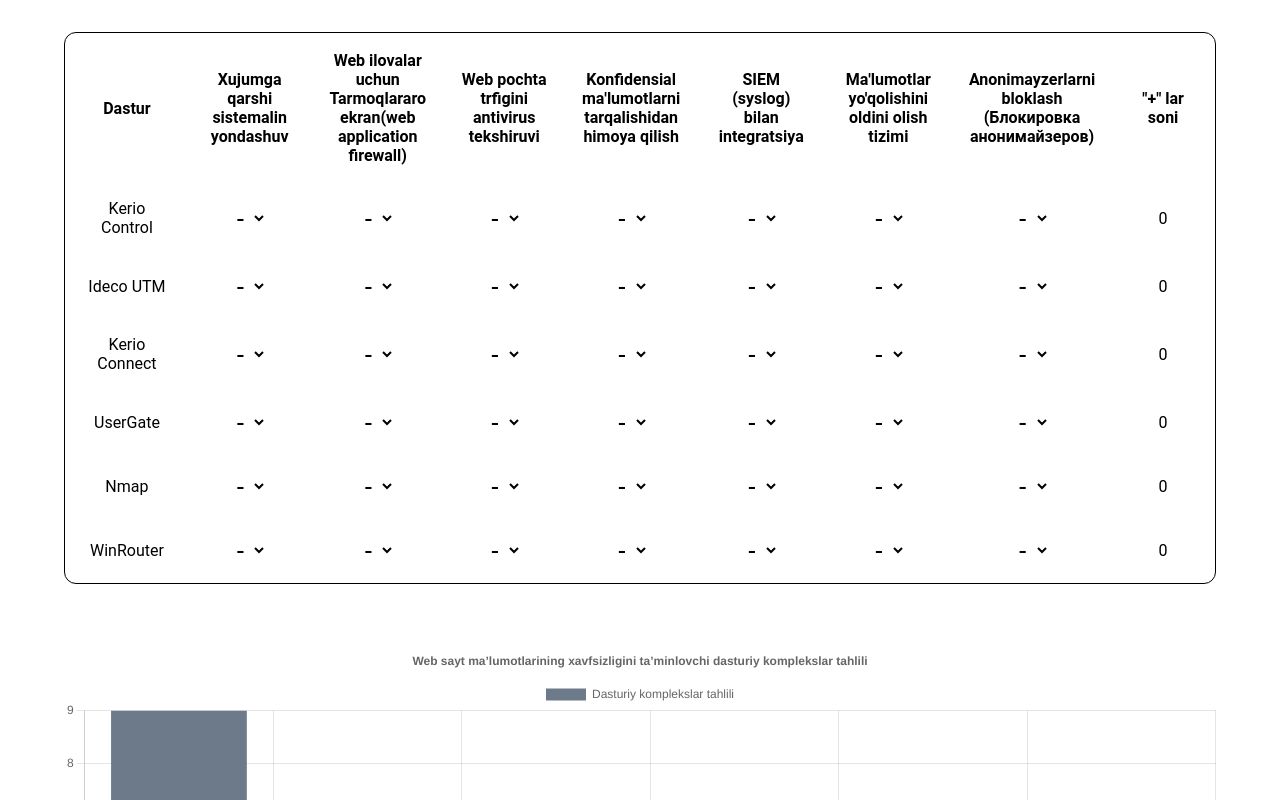
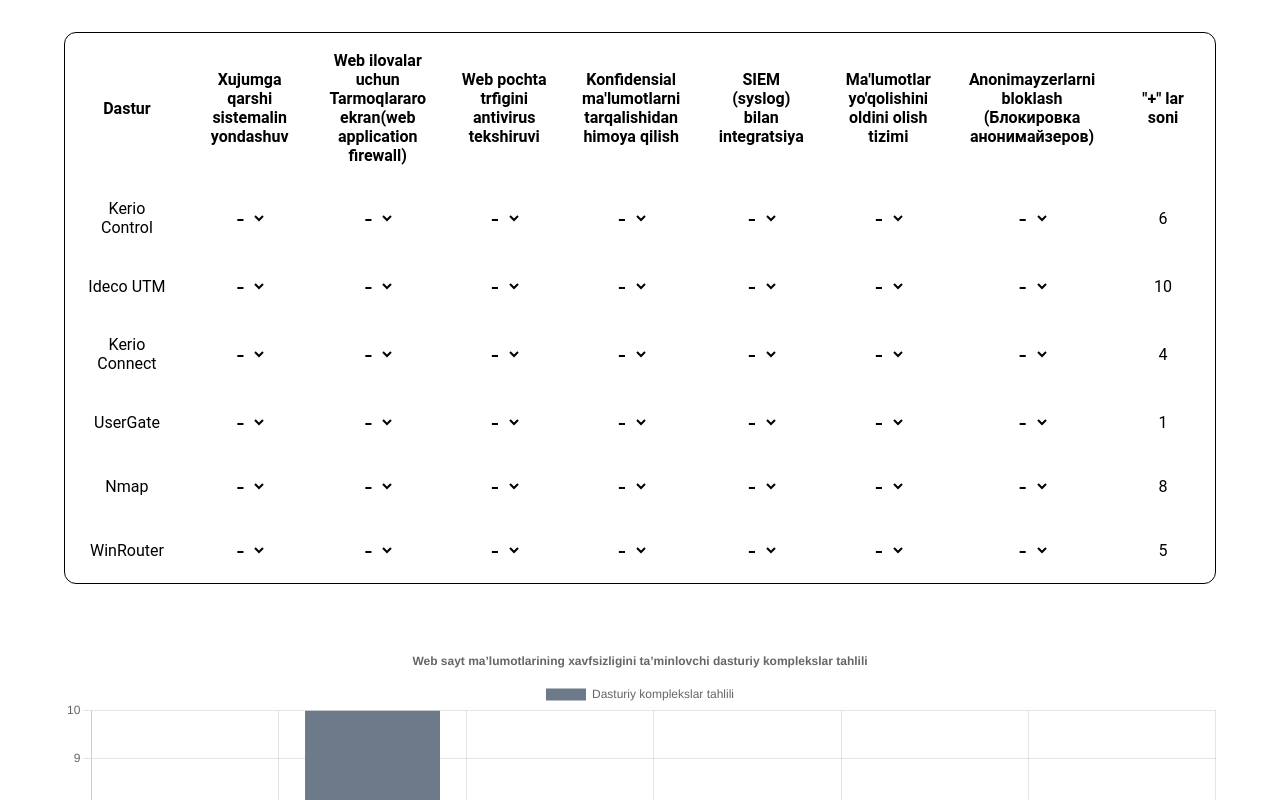
Before and after one commit to muhammadjonqilichev/test-app, a React (Create React App) app: page / in a window 1280 px wide. Shown: the top 800 px of the page. Built offline with nearby package versions, Linux system fonts and the light colour scheme.

Commit message:
bar connected to value from names (*select>option)

```diff
--- a/src/App.js
+++ b/src/App.js
@@ -18,12 +18,12 @@
     '"+" lar soni',
   ];
   const rowNames = [
-    {name: "Kerio Control", value: 0},
-    {name:"Ideco UTM", value: 0},
-    {name:"Kerio Connect", value: 0},
-    {name:"UserGate", value: 0},
-    {name:"Nmap", value: 0},
-    {name:"WinRouter", value: 0},
+    {name: "Kerio Control", value:6},
+    {name:"Ideco UTM", value: 10},
+    {name:"Kerio Connect", value: 4},
+    {name:"UserGate", value: 1},
+    {name:"Nmap", value: 8},
+    {name:"WinRouter", value: 5},
   ];
 
   return (
--- a/src/components/Bar/Bar.jsx
+++ b/src/components/Bar/Bar.jsx
@@ -37,16 +37,26 @@
   };
 
   const labels = rowNames.map(row => row.name);
+  const values = rowNames.map(row => row.value)
 
   const data = {
     labels,
     datasets: [
       {
         label: 'Dasturiy komplekslar tahlili',
-        data: labels.map(() => faker.datatype.number({ min: 1, max: 10 })),
+        data: values,
         backgroundColor: 'rgba(108, 122, 137, 1)',
       }
     ],
+    options: {
+      scales: {
+       yAxes: [{
+         ticks: {
+          suggestedMax: values
+          }
+        }]
+       }
+     }
   };
 
   return <Bar options={options} data={data}  className={styles.barChart}/>;
--- a/src/components/tablePart/TablePart.jsx
+++ b/src/components/tablePart/TablePart.jsx
@@ -1,89 +1,9 @@
 import React, { useState, useRef } from "react";
 import styles from "./TablePart.module.scss";
 
-export default function TablePart() {
-  const colNames = [
-    "Dastur",
-    "Xujumga qarshi sistemalin yondashuv",
-    "Web ilovalar uchun Tarmoqlararo ekran(web application firewall)",
-    "Web pochta trfigini antivirus tekshiruvi",
-    "Konfidensial ma'lumotlarni tarqalishidan himoya qilish",
-    "SIEM (syslog) bilan integratsiya",
-    "Ma'lumotlar yo'qolishini oldini olish tizimi",
-    "Anonimayzerlarni bloklash (Блокировка анонимайзеров)",
-    '"+" lar soni',
-  ];
-  const rowNames = ["A", "B", "C", "D", "E", "F", "G"];
+export default function TablePart({ colNames, rowNames }) {
+  const rowName = ["A", "B", "C", "D", "E", "F", "G"];
 
-  const [inputValue, setInputValue] = useState(0);
-  var count = useRef(0);
-  const getValues = (e) => {
-    if (e.target.value === "+") {
-      console.log(Number((count.current = count.current + 1)));
-      setInputValue(count.current);
-    } else {
-      Number((count.current = count.current - 1));
-      setInputValue(count.current);
-    }
-  };
-
-  const [inputValue2, setInputValue2] = useState(0);
-  var count2 = useRef(0);
-  const getValues2 = (e) => {
-    if (e.target.value === "+") {
-      Number((count2.current = count2.current + 1));
-      setInputValue2(count2.current);
-    } else {
-      Number((count2.current = count2.current - 1));
-      setInputValue2(count2.current);
-    }
-  };
-
-  const [inputValue3, setInputValue3] = useState(0);
-  var count3 = useRef(0);
-  const getValues3 = (e) => {
-    if (e.target.value === "+") {
-      Number((count3.current = count3.current + 1));
-      setInputValue3(count3.current);
-    } else {
-      Number((count3.current = count3.current - 1));
-      setInputValue3(count3.current);
-    }
-  };
-
-  const [inputValue4, setInputValue4] = useState(0);
-  var count4 = useRef(0);
-  const getValues4 = (e) => {
-    if (e.target.value === "+") {
-      Number((count4.current = count4.current + 1));
-      setInputValue4(count4.current);
-    } else {
-      Number((count4.current = count4.current - 1));
-      setInputValue4(count4.current);
-    }
-  };
-  const [inputValue5, setInputValue5] = useState(0);
-  var count5 = useRef(0);
-  const getValues5 = (e) => {
-    if (e.target.value === "+") {
-      Number((count5.current = count5.current + 1));
-      setInputValue5(count5.current);
-    } else {
-      Number((count5.current = count5.current - 1));
-      setInputValue5(count5.current);
-    }
-  };
-  const [inputValue6, setInputValue6] = useState(0);
-  var count6 = useRef(0);
-  const getValues6 = (e) => {
-    if (e.target.value === "+") {
-      Number((count6.current = count6.current + 1));
-      setInputValue6(count6.current);
-    } else {
-      Number((count6.current = count6.current - 1));
-      setInputValue6(count6.current);
-    }
-  };
   return (
     <div className={styles.tableBlock}>
       <table>
@@ -93,78 +13,20 @@
           ))}
         </tr>
         <tbody>
-          <tr>
-            <td>Kerio Control</td>
-            {rowNames.map((colName) => (
+          {rowNames.map((row) => (
+            <tr key={row.name}>
+              <td>{row.name}</td>
+              {rowName.map((colName) => (
                 <td key={colName}>
-                <select onChange={getValues}>
+                  <select>
                     <option value="-">-</option>
                     <option value="+">+</option>
                   </select>
                 </td>
               ))}
-            <td>{inputValue}</td>
+              <td>{row.value}</td>
             </tr>
-          <tr>
-            <td>Ideco UTM</td>
-            {rowNames.map((colName) => (
-              <td key={colName}>
-                <select onChange={getValues2}>
-                  <option value="-">-</option>
-                  <option value="+">+</option>
-                </select>
-              </td>
           ))}
-            <td>{inputValue2}</td>
-          </tr>
-          <tr>
-            <td>Kerio Connect</td>
-            {rowNames.map((colName) => (
-              <td key={colName}>
-                <select onChange={getValues3}>
-                  <option value="-">-</option>
-                  <option value="+">+</option>
-                </select>
-              </td>
-            ))}
-            <td>{inputValue3}</td>
-          </tr>
-          <tr>
-            <td>UserGate</td>
-            {rowNames.map((colName) => (
-              <td key={colName}>
-                <select onChange={getValues4}>
-                  <option value="-">-</option>
-                  <option value="+">+</option>
-                </select>
-              </td>
-            ))}
-            <td>{inputValue4}</td>
-          </tr>
-          <tr>
-            <td>Nmap</td>
-            {rowNames.map((colName) => (
-              <td key={colName}>
-                <select onChange={getValues5}>
-                  <option value="-">-</option>
-                  <option value="+">+</option>
-                </select>
-              </td>
-            ))}
-            <td>{inputValue5}</td>
-          </tr>
-          <tr>
-            <td>WinRouter</td>
-            {rowNames.map((colName) => (
-              <td key={colName}>
-                <select onChange={getValues6}>
-                  <option value="-">-</option>
-                  <option value="+">+</option>
-                </select>
-              </td>
-            ))}
-            <td>{inputValue6}</td>
-          </tr>
         </tbody>
       </table>
     </div>
```
Lines whose indentation alone changed are shown as unchanged.
